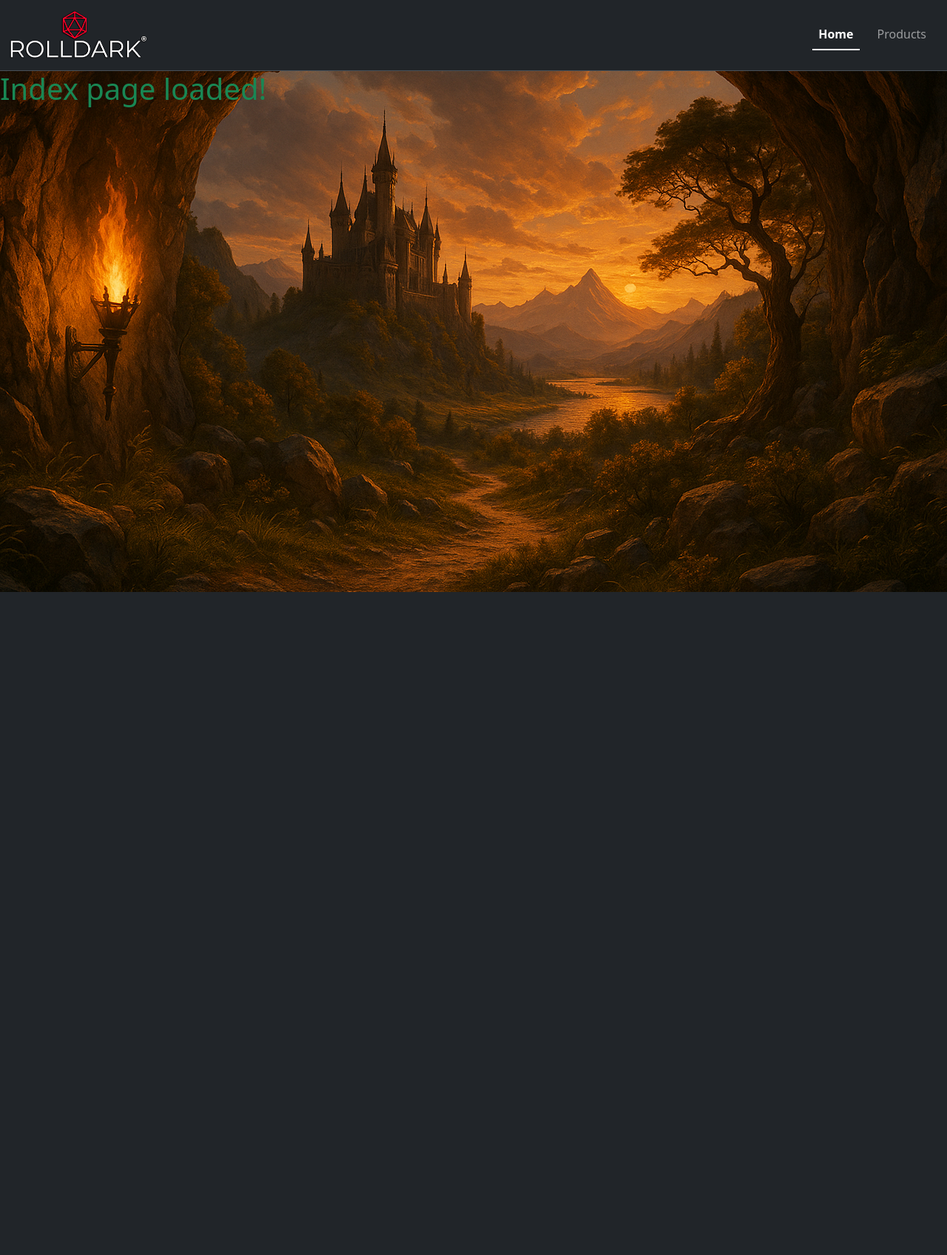
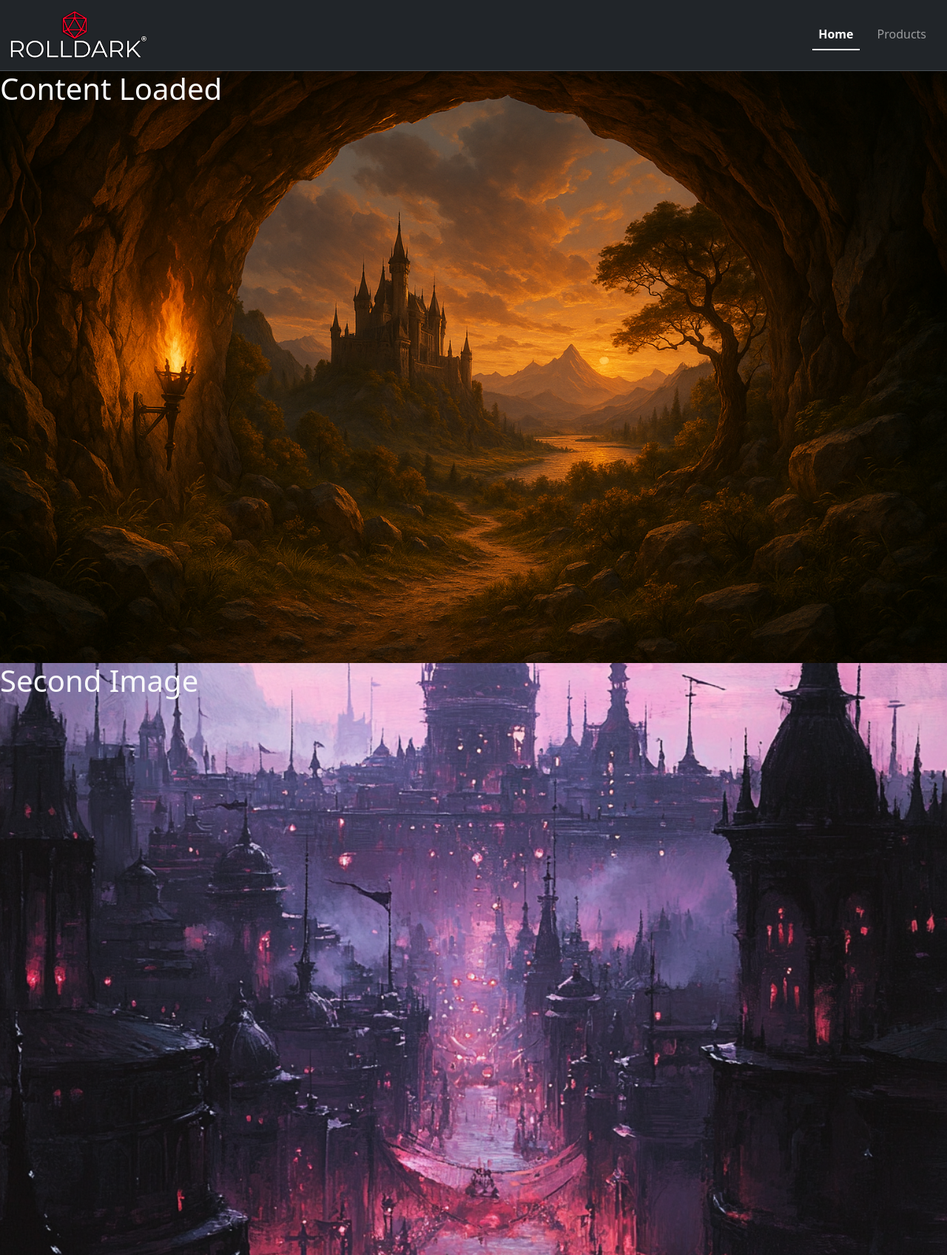
Before and after one commit to BenMilesRocks/4-rolldark, a Django app: page / in a window 1280 px wide. Shown: the whole page at 74% size. Before the commit the page ends 800 px from the top, so only its background shows below. Run offline with Django 5.2, Linux system fonts and the light colour scheme.

Commit message:
adds background images to index.html

```diff
--- a/home/templates/home/index.html
+++ b/home/templates/home/index.html
@@ -2,5 +2,14 @@
 {% load static %}
 
 {% block content %}
-    <h1 class="text-success">Index page loaded!</h1>
+
+    <div class="index-bg" id="index-bg-1">
+        <h1 class="text-light">Content Loaded</h1>
+    </div>
+
+    <div class="index-bg" id="index-bg-2">
+        <h1 class="text-light">Second Image</h1>
+    </div>
+
+
 {% endblock %}
--- a/static/css/base.css
+++ b/static/css/base.css
@@ -1,6 +1,11 @@
-body {
-    background: url('/media/castle_background.png') no-repeat center center fixed;
+body, html {
+    height: 100%;
 }
+
+/* --------base.html-------- */
+
+/* ----Navbar */
+
 
 .navbar-brand {
     width: 15%;
@@ -11,3 +16,27 @@ body {
     width: 100%;
     max-width: 250px;
 }
+
+/* --------index.html-------- */
+
+/* ----Background panes */
+
+#index-bg-1 {
+    background: url('/media/castle_background.png');
+    width: 100%;
+    height: 100%;
+    background-attachment: relative;
+    background-position: center;
+    background-repeat: no-repeat;
+    background-size: cover;
+}
+
+#index-bg-2 {
+    background: url('/media/underdark_background.png');
+    width: 100%;
+    height: 100%;
+    background-attachment: relative;
+    background-position: center;
+    background-repeat: no-repeat;
+    background-size: cover;
+}
```
